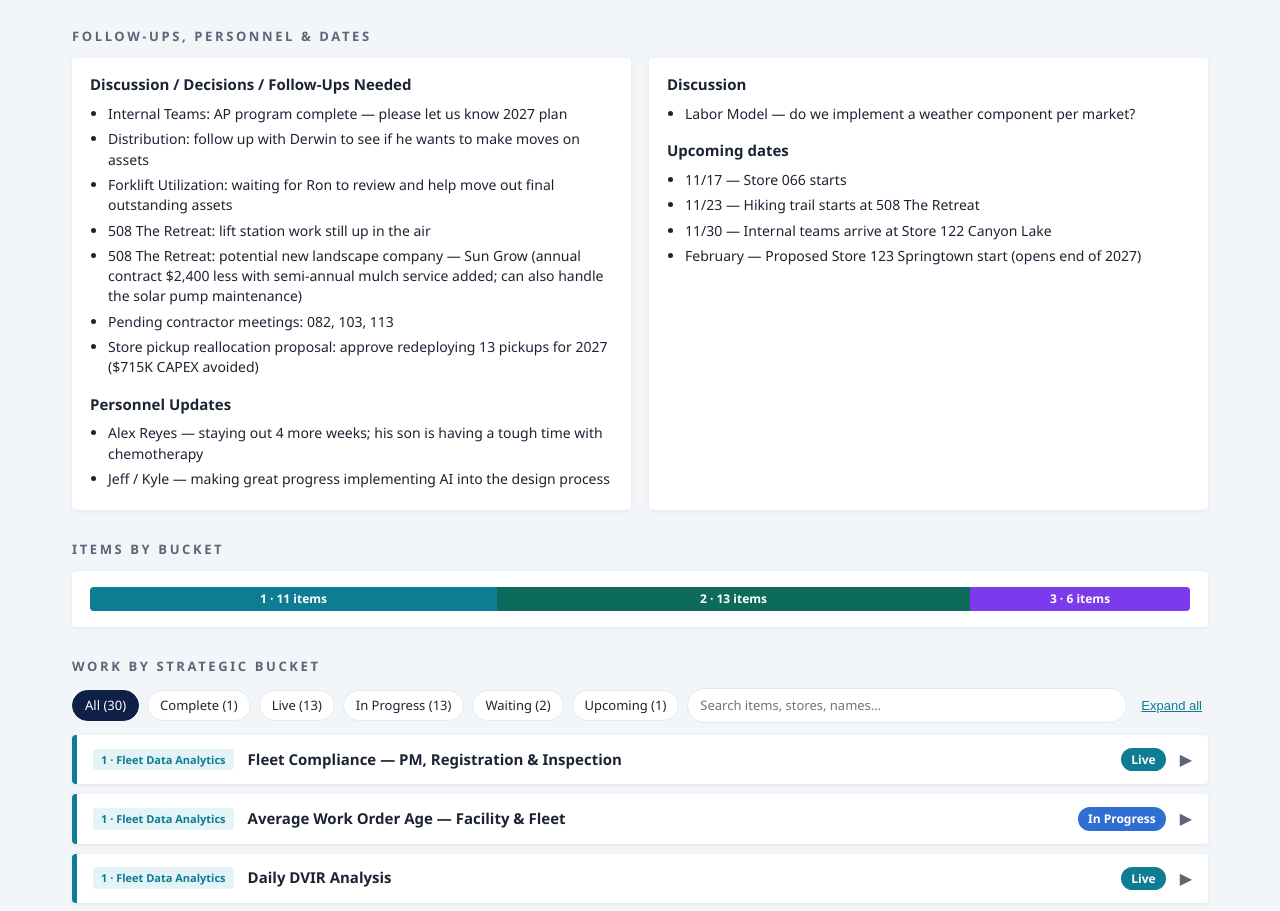
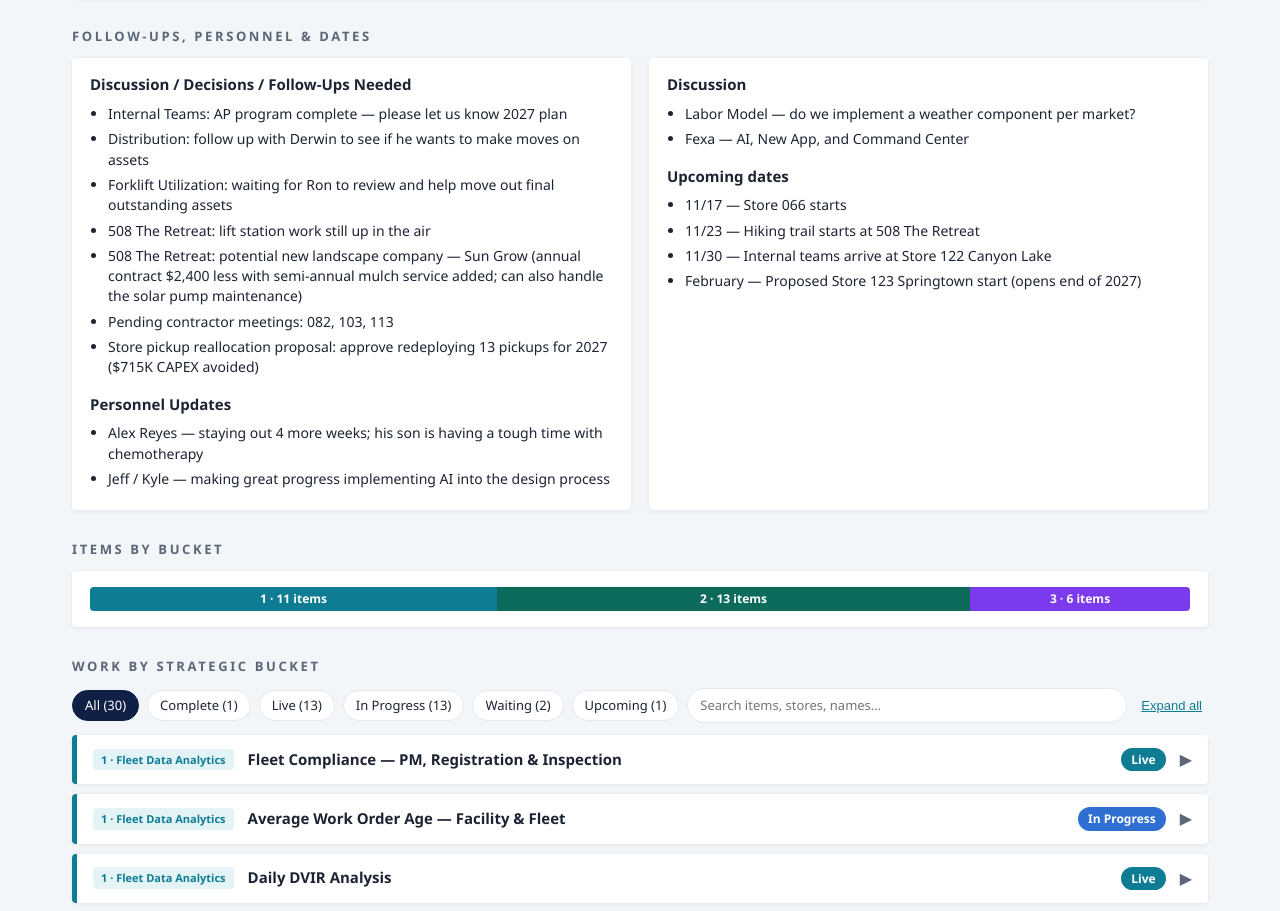
Before and after one commit to julianchetlange-svg/Store-Development-Fleet-Update, a plain HTML site: page index.html in a window 1280 px wide. Shown: the part 1639-2550 px from the top of the page. Drawn offline with Linux system fonts and the light colour scheme.

Commit message:
Add Fexa AI, new app and Command Center to Discussion
Co-Authored-By: Claude Opus 5.5 <noreply@anthropic.com>
Claude-Session: https://claude.ai/code/session_015mEdQ2VticoduakxmcaxN7

```diff
--- a/index.html
+++ b/index.html
@@ -244,7 +244,8 @@ const REPORTS = [
     ],
 
     discussion:[
-      "Labor Model — do we implement a weather component per market?"
+      "Labor Model — do we implement a weather component per market?",
+      "Fexa — AI, New App, and Command Center"
     ],
 
     personnel:[
```
